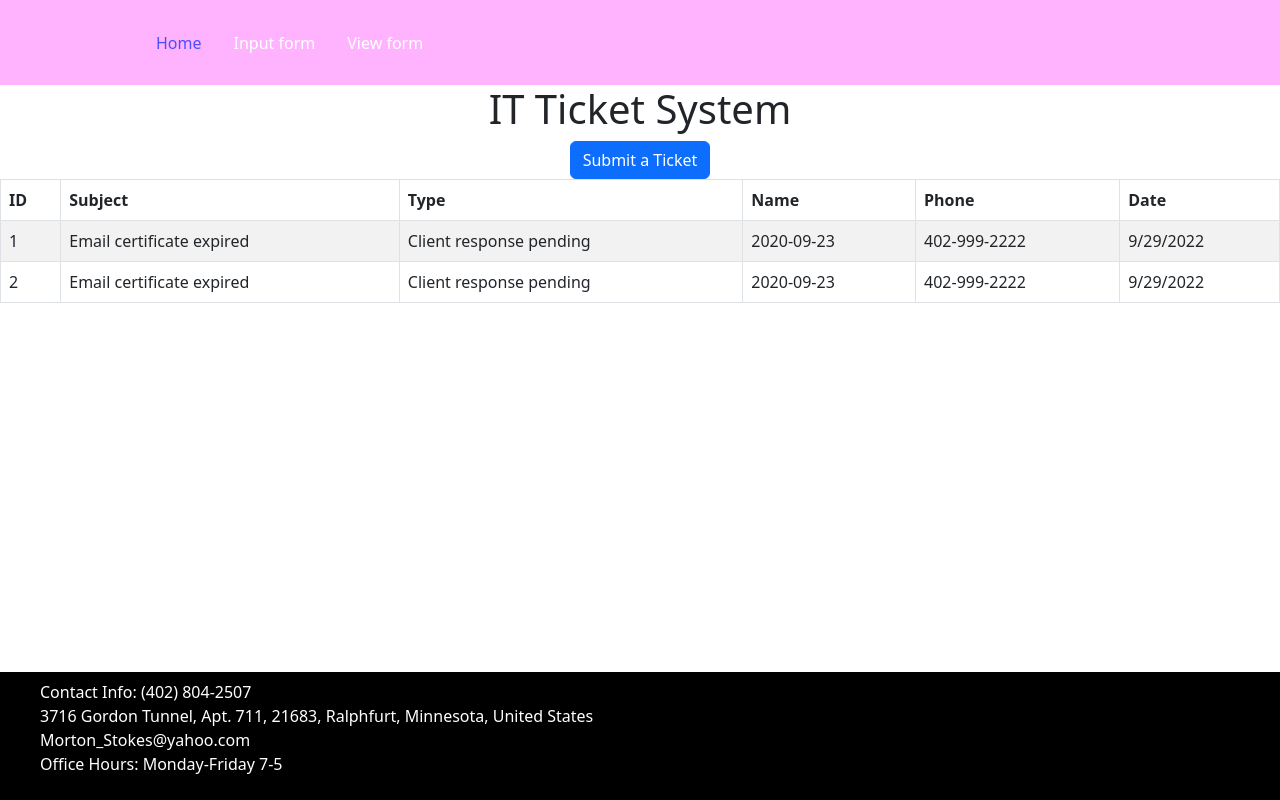
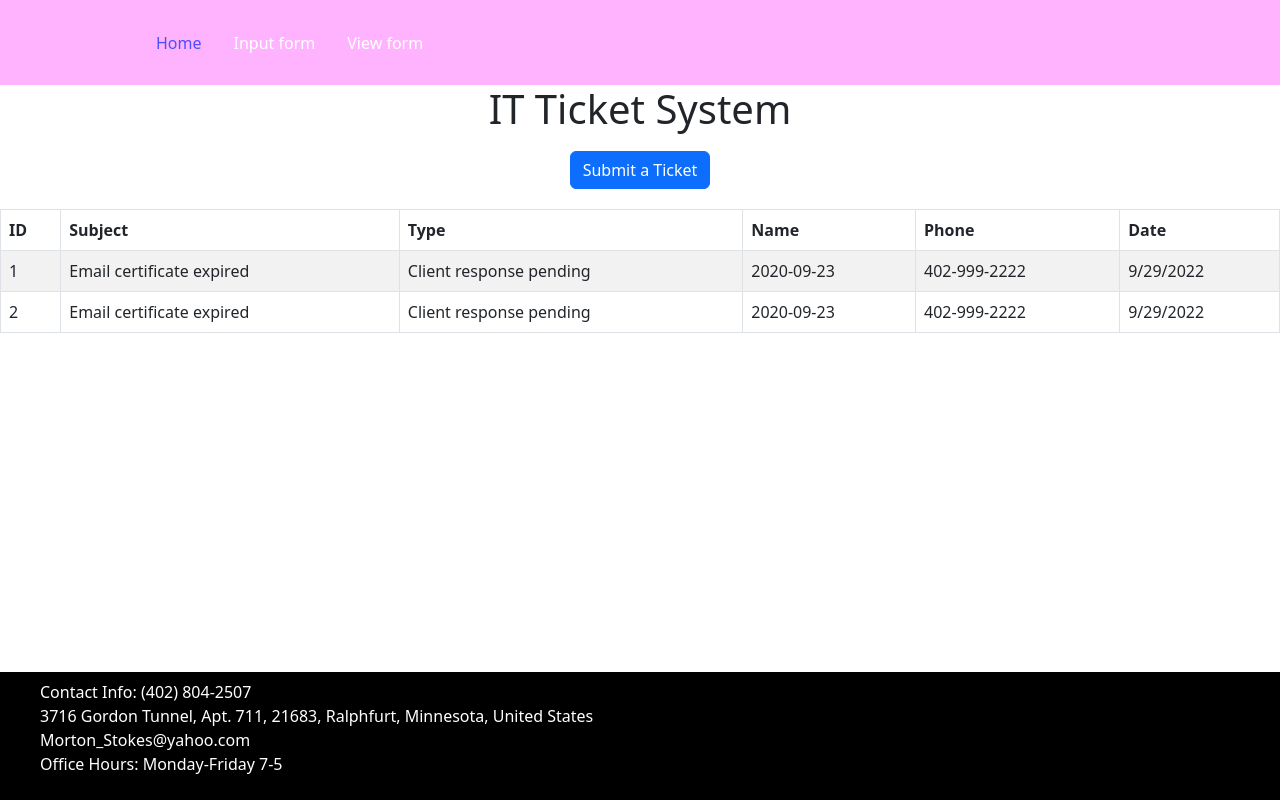
Before and after one commit to joboot/hci-program-2, a React (Create React App) app in the folder hci-program-2/: page /home in a window 1280 px wide. Built offline with nearby package versions, Linux system fonts and the light colour scheme.

Commit message:
changes to index and css

```diff
--- a/hci-program-2/src/index.css
+++ b/hci-program-2/src/index.css
@@ -56,3 +56,8 @@ a:hover {
 h1 {
     text-align: center;
 }
+
+.submit {
+    padding-top: 10px;
+    padding-bottom: 20px;
+}
--- a/hci-program-2/src/pages/home.js
+++ b/hci-program-2/src/pages/home.js
@@ -18,7 +18,7 @@ const Home = () => {
 			IT Ticket System
 		</h1>
 
-		<div class="d-flex justify-content-center">
+		<div class="d-flex justify-content-center submit">
 			<Button type="button" class="btn btn-primary btn-lg btn-block" onClick={routeChange}>Submit a Ticket</Button>
 		</div>
 
```
